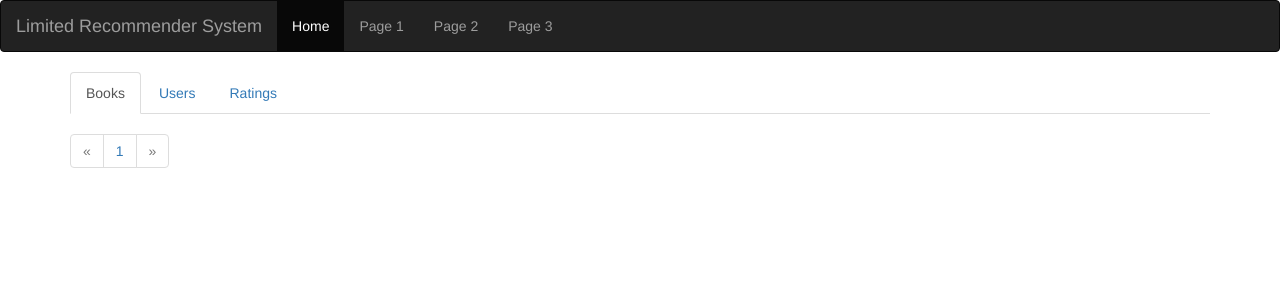
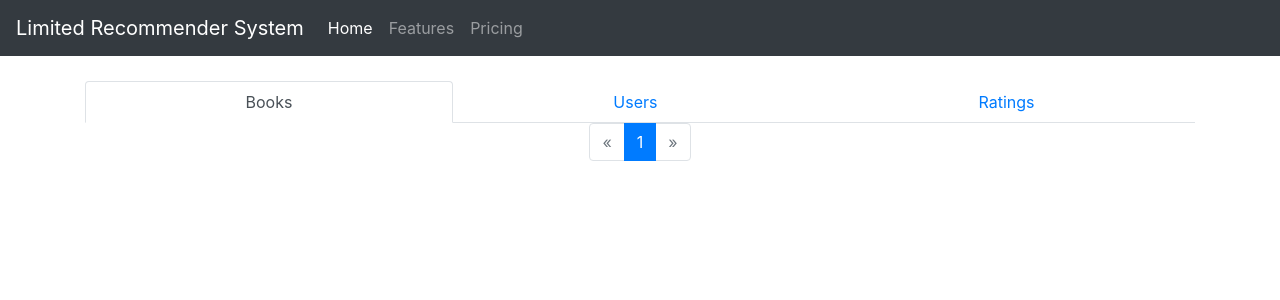
Before and after one commit to konkolorado/limited-recommender, a Django app: page / in a window 1280 px wide. Shown: the top 300 px of the page. Run offline with Django 3.2, Linux system fonts and the light colour scheme; data that the repository does not hold is empty; some libraries are stand-ins or nearby versions.

Commit message:
Updates assets to bootstrap 4

```diff
--- a/recommendersystem/web/static/recommender/css/style.css
+++ b/recommendersystem/web/static/recommender/css/style.css
@@ -1 +1,17 @@
 // Put styles here
+
+a:link {
+  color: black;
+}
+
+#main_content h5 {
+  color: black;
+}
+
+#main_content p {
+  color: black;
+}
+
+.nav {
+  padding-top: 25px;
+}
--- a/recommendersystem/web/templates/base.html
+++ b/recommendersystem/web/templates/base.html
@@ -5,14 +5,12 @@
         <title>Influence Limiting Recommender System</title>
         <meta charset="utf-8">
 
-        <!-- Latest compiled and minified CSS -->
-        <link rel="stylesheet" href="https://maxcdn.bootstrapcdn.com/bootstrap/3.3.7/css/bootstrap.min.css">
+        <!-- Latest compiled and minified CSS with dependencies -->
+        <link rel="stylesheet" href="https://stackpath.bootstrapcdn.com/bootstrap/4.1.3/css/bootstrap.min.css" integrity="sha384-MCw98/SFnGE8fJT3GXwEOngsV7Zt27NXFoaoApmYm81iuXoPkFOJwJ8ERdknLPMO" crossorigin="anonymous">
+        <script src="https://code.jquery.com/jquery-3.3.1.slim.min.js" integrity="sha384-q8i/X+965DzO0rT7abK41JStQIAqVgRVzpbzo5smXKp4YfRvH+8abtTE1Pi6jizo" crossorigin="anonymous"></script>
+        <script src="https://cdnjs.cloudflare.com/ajax/libs/popper.js/1.14.3/umd/popper.min.js" integrity="sha384-ZMP7rVo3mIykV+2+9J3UJ46jBk0WLaUAdn689aCwoqbBJiSnjAK/l8WvCWPIPm49" crossorigin="anonymous"></script>
+        <script src="https://stackpath.bootstrapcdn.com/bootstrap/4.1.3/js/bootstrap.min.js" integrity="sha384-ChfqqxuZUCnJSK3+MXmPNIyE6ZbWh2IMqE241rYiqJxyMiZ6OW/JmZQ5stwEULTy" crossorigin="anonymous"></script>
 
-        <!-- jQuery library -->
-        <script src="https://ajax.googleapis.com/ajax/libs/jquery/3.3.1/jquery.min.js"></script>
-
-        <!-- Latest compiled JavaScript -->
-        <script src="https://maxcdn.bootstrapcdn.com/bootstrap/3.3.7/js/bootstrap.min.js"></script>
 
         <!-- Add additional CSS in static file -->
         {% load static %}
@@ -20,16 +18,23 @@
     </head>
 
     <body>
-        <nav class="navbar navbar-inverse">
-            <div class="container-fluid">
-                <div class="navbar-header">
-                    <a class="navbar-brand" href="#">Limited Recommender System</a>
-                </div>
-                <ul class="nav navbar-nav">
-                    <li class="active"><a href="#">Home</a></li>
-                    <li><a href="#">Page 1</a></li>
-                    <li><a href="#">Page 2</a></li>
-                    <li><a href="#">Page 3</a></li>
+        <nav class="navbar navbar-expand-lg navbar-dark bg-dark">
+            <a class="navbar-brand" href="#">Limited Recommender System</a>
+            <button class="navbar-toggler" type="button" data-toggle="collapse" data-target="#navbarNav" aria-controls="navbarNav" aria-expanded="false" aria-label="Toggle navigation">
+                 <span class="navbar-toggler-icon"></span>
+            </button>
+
+            <div class="collapse navbar-collapse" id="navbarNav">
+                <ul class="navbar-nav">
+                    <li class="nav-item active">
+                        <a class="nav-link" href="#">Home <span class="sr-only">(current)</span></a>
+                    </li>
+                    <li class="nav-item">
+                        <a class="nav-link" href="#">Features</a>
+                    </li>
+                    <li class="nav-item">
+                        <a class="nav-link" href="#">Pricing</a>
+                    </li>
                 </ul>
             </div>
         </nav>
--- a/recommendersystem/web/templates/index.html
+++ b/recommendersystem/web/templates/index.html
@@ -3,20 +3,20 @@
 {% block content %}
 
 <div class=container>
-    <ul class="nav nav-tabs" id="model-tabs">
-        <li class="{% if book_active %}active{% endif %}">
-            <a data-toggle="tab" href="#books">Books</a>
+  <ul class="nav nav-tabs nav-fill" id="myTab" role="tablist">
+    <li class="nav-item">
+      <a class="nav-link {% if book_active %}active{% endif %}" id="books-tab" data-toggle="tab" href="#books" role="tab" aria-controls="books" aria-selected="true">Books</a>
     </li>
-        <li class="{% if user_active %}active{% endif %}">
-            <a data-toggle="tab" href="#users">Users</a>
+    <li class="nav-item">
+      <a class="nav-link {% if user_active %}active{% endif %}" id="users-tab" data-toggle="tab" href="#users" role="tab" aria-controls="users" aria-selected="false">Users</a>
     </li>
-        <li class="{% if rating_active %}active{% endif %}">
-            <a data-toggle="tab" href="#ratings">Ratings</a>
+    <li class="nav-item">
+      <a class="nav-link {% if rating_active %}active {% endif %}" id="ratings-tab" data-toggle="tab" href="#ratings" role="tab" aria-controls="ratings" aria-selected="false">Ratings</a>
     </li>
   </ul>
 
-    <div class="tab-content">
-        <div id="books" class="tab-pane fade {% if book_active %}in active{% endif %}">
+  <div class="tab-content" id="main_content">
+      <div class="tab-pane fade {% if book_active %}show active{% endif %}" id="books" role="tabpanel" aria-labelledby="books-tab">
           <div class="list-group">
               {% for book in books %}
                   {% url 'book-detail' book.pk as book_detail_url %}
@@ -28,7 +28,7 @@
               {% include "step_links_pagination.html" with page_query="book_page" paged_object=books%}
           </div>
       </div>
-        <div id="users" class="tab-pane fade {% if user_active %}in active{% endif %}">
+      <div class="tab-pane fade show {% if user_active %}show active{% endif %}" id="users" role="tabpanel" aria-labelledby="users-tab">
           <div class="list-group">
               {% for user in users %}
                   {% url 'user-detail' user.pk as user_detail_url %}
@@ -40,7 +40,7 @@
               {% include "step_links_pagination.html" with page_query="user_page" paged_object=users%}
           </div>
       </div>
-        <div id="ratings" class="tab-pane fade {% if rating_active %}in active{% endif %}">
+      <div class="tab-pane fade show {% if rating_active %}show active{% endif %}" id="ratings" role="tabpanel" aria-labelledby="ratings-tab">
           <div class="list-group">
               {% for rating in ratings %}
                   {% url 'rating-detail' rating.pk as rating_detail_url %}
--- a/recommendersystem/web/templates/step_links_pagination.html
+++ b/recommendersystem/web/templates/step_links_pagination.html
@@ -1,23 +1,26 @@
-<ul class="step-links pagination">
+<ul class="pagination justify-content-center">
   {% if paged_object.has_previous %}
-    <li>
-        <a href="?{{ page_query }}={{ paged_object.previous_page_number }}">&laquo;</a>
+    <li class="page-item">
+        <a class="page-link" href="?{{ page_query }}={{ paged_object.previous_page_number }}">&laquo;</a>
     </li>
   {% else %}
-    <li class="disabled"><span>&laquo;</span></li>
+    <li class="page-item disabled">
+        <a class="page-link" href="#" tabindex="-1">&laquo;</a></li>
   {% endif %}
+
   {% for i in paged_object.paginator.page_range %}
     {% if paged_object.number == i %}
-      <li class="current">
-          <span>{{ i }} <span class="sr-only">(current)</span></span>
+      <li class="page-item active">
+          <span class="page-link">{{ i }} <span class="sr-only">(current)</span></span>
       </li>
     {% else %}
-      <li><a href="?{{ page_query }}={{ i }}">{{ i }}</a></li>
+      <li class="page-item"><a class="page-link" href="?{{ page_query }}={{ i }}">{{ i }}</a></li>
     {% endif %}
   {% endfor %}
+
   {% if paged_object.has_next %}
-    <li><a href="?{{ page_query }}={{ paged_object.next_page_number }}">&raquo;</a></li>
+    <li class="page-item"><a class="page-link" href="?{{ page_query }}={{ paged_object.next_page_number }}">&raquo;</a></li>
   {% else %}
-    <li class="disabled"><span>&raquo;</span></li>
+    <li class="page-item disabled"><a class="page-link" href="#" tabindex="-1">&raquo;</a></li>
   {% endif %}
 </ul>
```
Lines whose indentation alone changed are shown as unchanged.
